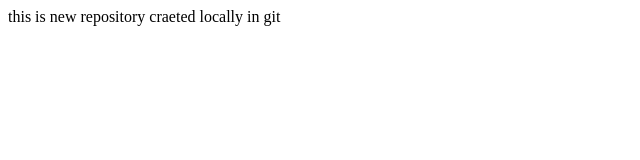
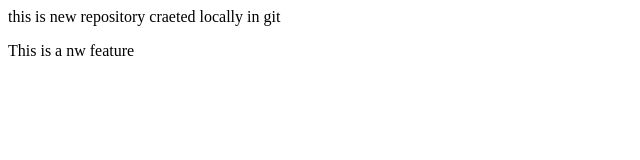
Before and after one commit to shrutikukdeja/localrepo, a plain HTML site: page index.html in a window 1280 px wide. Shown: the whole page, without its empty margins (0-640 px from the left). Drawn offline with Linux system fonts and the light colour scheme.

Commit message:
add new feature

```diff
--- a/index.html
+++ b/index.html
@@ -1 +1,2 @@
 <p>this is new repository craeted locally in git</p>
+<p>This is a nw feature</p>
```
